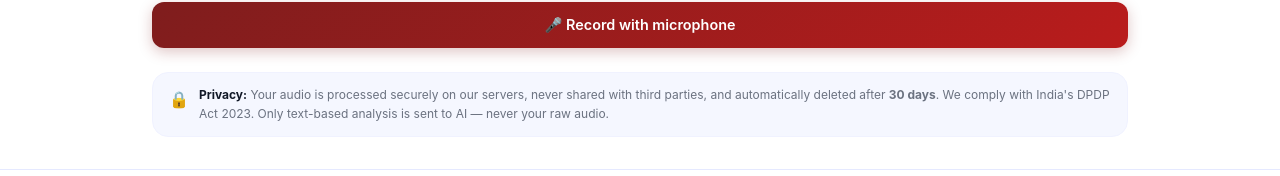
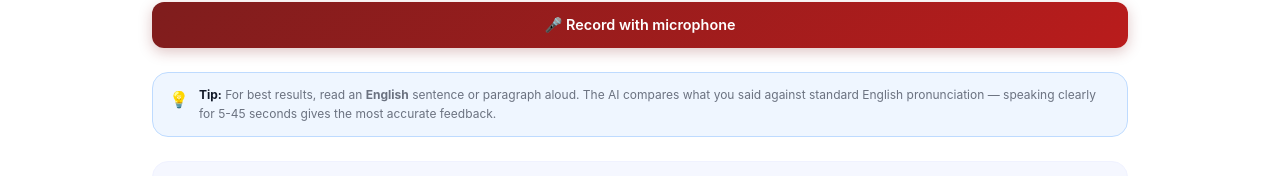
Before and after one commit to SuyashPrasad03/AI-AccentIQ, a React (Vite) app in the folder frontend/: page /app in a window 1280 px wide. Shown: the part 419-595 px from the top of the page. Built offline with nearby package versions, Linux system fonts and the light colour scheme; no server answers.

Commit message:
fix: cancel recording no longer uploads + add tip for English speech

```diff
--- a/frontend/src/features/upload/AudioUploader.jsx
+++ b/frontend/src/features/upload/AudioUploader.jsx
@@ -24,6 +24,7 @@ export function AudioUploader() {
   const chunksRef = useRef([]);
   const timerRef = useRef(null);
   const startTimeRef = useRef(null);
+  const cancelledRef = useRef(false);
 
   useEffect(() => {
     return () => {
@@ -47,6 +48,7 @@ export function AudioUploader() {
 
   const startRecording = async () => {
     setErrorMsg(""); setResult(null); setDuration(0);
+    cancelledRef.current = false;
     try {
       const stream = await navigator.mediaDevices.getUserMedia({ audio: true });
       const recorder = new MediaRecorder(stream);
@@ -56,6 +58,8 @@ export function AudioUploader() {
       recorder.onstop = async () => {
         stream.getTracks().forEach((t) => t.stop());
         if (timerRef.current) clearInterval(timerRef.current);
+        // If user cancelled, don't upload
+        if (cancelledRef.current) return;
         await new Promise((r) => setTimeout(r, 100));
         const blob = new Blob(chunksRef.current, { type: recorder.mimeType || "audio/webm" });
         if (blob.size < 1000) { setMode("idle"); setErrorMsg("Recording was too short or empty. Try again."); return; }
@@ -136,8 +140,14 @@ export function AudioUploader() {
         </div>
         <div className="flex gap-3">
           <button className="btn-secondary" onClick={() => {
-            if (mediaRecorderRef.current?.state !== "inactive") { mediaRecorderRef.current.stream.getTracks().forEach(t => t.stop()); mediaRecorderRef.current = null; }
-            if (timerRef.current) clearInterval(timerRef.current); setMode("idle"); setDuration(0);
+            cancelledRef.current = true;
+            if (mediaRecorderRef.current?.state !== "inactive") {
+              mediaRecorderRef.current.stop();
+              mediaRecorderRef.current.stream.getTracks().forEach(t => t.stop());
+            }
+            mediaRecorderRef.current = null;
+            if (timerRef.current) clearInterval(timerRef.current);
+            setMode("idle"); setDuration(0);
           }}>Cancel</button>
           <button className="btn-primary" onClick={stopRecording} disabled={duration < MIN_DURATION}>
             {duration < MIN_DURATION ? "Recording…" : "⏹ Stop & analyze"}
@@ -183,6 +193,15 @@ export function AudioUploader() {
         🎤 Record with microphone
       </button>
 
+      {/* Tip for best results */}
+      <div className="flex items-start gap-2.5 px-4 py-3 bg-blue-50 rounded-[var(--radius-lg)] border border-blue-200">
+        <span className="text-base mt-0.5">💡</span>
+        <p className="text-xs text-ink-muted leading-relaxed">
+          <strong className="text-ink">Tip:</strong> For best results, read an <strong>English</strong> sentence or paragraph aloud.
+          The AI compares what you said against standard English pronunciation — speaking clearly for 5-45 seconds gives the most accurate feedback.
+        </p>
+      </div>
+
       {/* DPDP Privacy notice — always visible for anonymous users */}
       <div className="flex items-start gap-2.5 px-4 py-3 bg-bg-soft rounded-[var(--radius-lg)] border border-border-soft">
         <span className="text-base mt-0.5">🔒</span>
```
